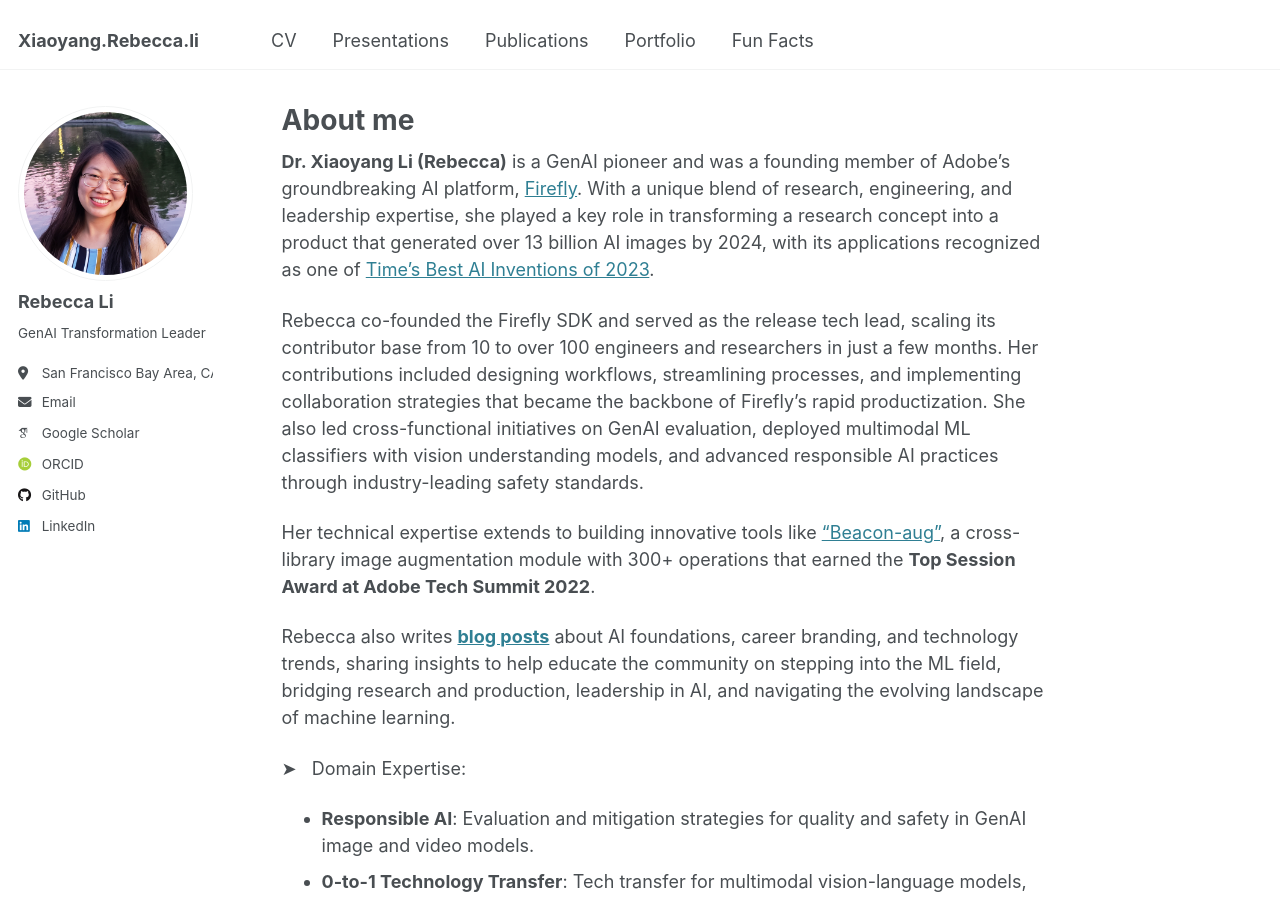
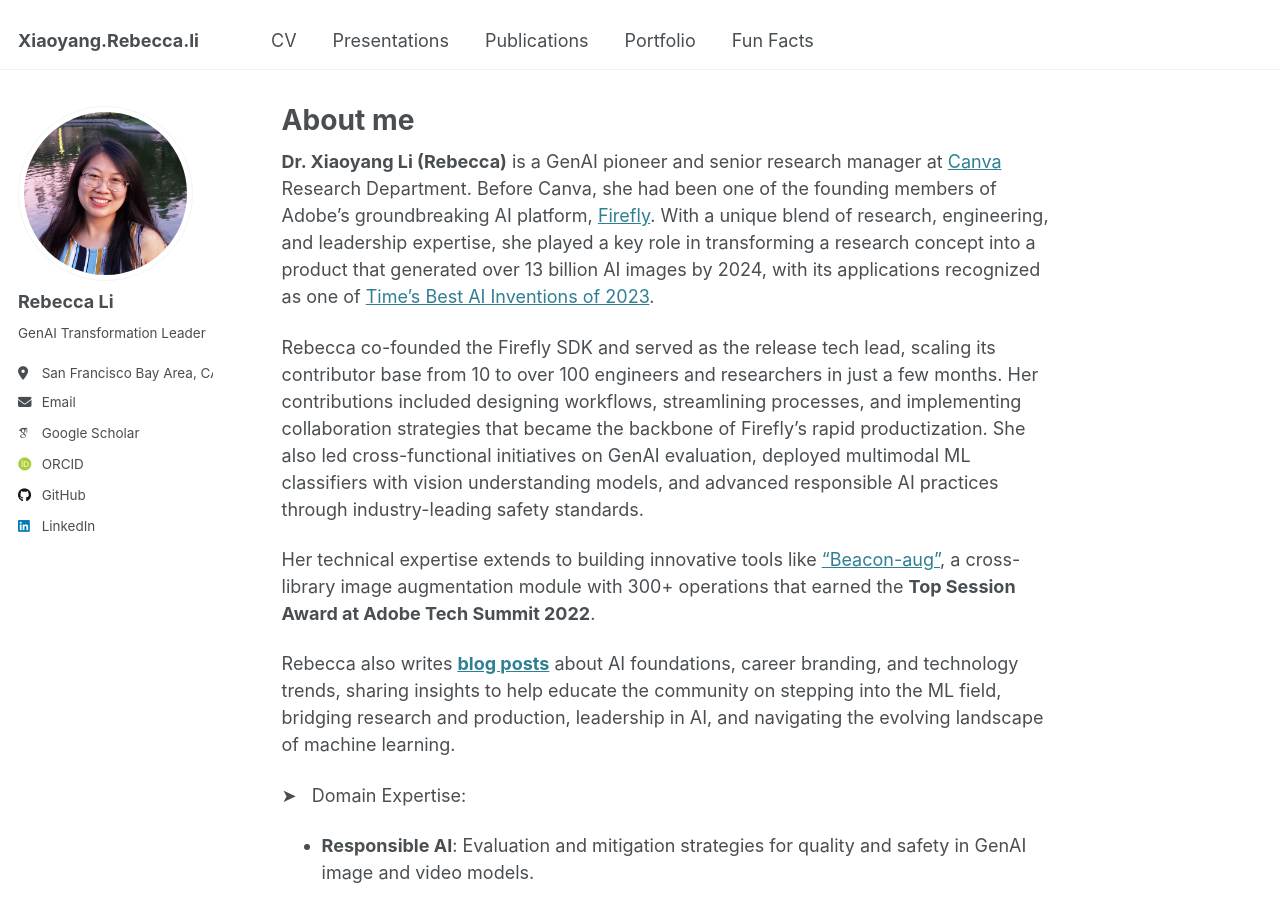
Before and after one commit to Xiaoyang-Rebecca/xiaoyang-rebecca.github.io, a Jekyll site: the page built from _pages/about.md, in a window 1280 px wide and 900 px high. Built offline with Jekyll 4.4.1, drawn with Linux system fonts in a browser that asks for light colours; some web fonts are replaced.

Commit message:
Update about.md

```diff
--- a/_pages/about.md
+++ b/_pages/about.md
@@ -8,7 +8,7 @@ redirect_from:
   - /about.html
 ---
 
-**Dr. Xiaoyang Li (Rebecca)** is a GenAI pioneer and was a founding member of Adobe’s groundbreaking AI platform, [Firefly](https://firefly.adobe.com/). With a unique blend of research, engineering, and leadership expertise, she played a key role in transforming a research concept into a product that generated over 13 billion AI images by 2024, with its applications recognized as one of [Time’s Best AI Inventions of 2023](https://time.com/collection/best-inventions-2023/6326984/adobe-photoshop-generative-expand-and-generative-fill/).
+**Dr. Xiaoyang Li (Rebecca)** is a GenAI pioneer and senior research manager at [Canva](https://www.canva.com/canva-create/) Research Department. Before Canva, she had been one of the founding members of Adobe’s groundbreaking AI platform, [Firefly](https://firefly.adobe.com/). With a unique blend of research, engineering, and leadership expertise, she played a key role in transforming a research concept into a product that generated over 13 billion AI images by 2024, with its applications recognized as one of [Time’s Best AI Inventions of 2023](https://time.com/collection/best-inventions-2023/6326984/adobe-photoshop-generative-expand-and-generative-fill/).
 
 Rebecca co-founded the Firefly SDK and served as the release tech lead, scaling its contributor base from 10 to over 100 engineers and researchers in just a few months. Her contributions included designing workflows, streamlining processes, and implementing collaboration strategies that became the backbone of Firefly’s rapid productization. She also led cross-functional initiatives on GenAI evaluation, deployed multimodal ML classifiers with vision understanding models, and advanced responsible AI practices through industry-leading safety standards.
 
```
